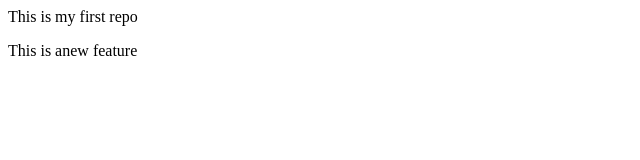
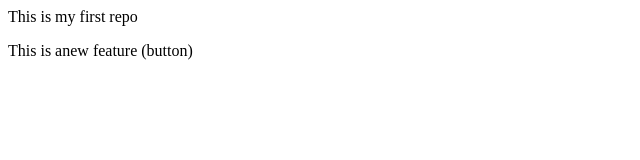
Before and after one commit to avinash07582/localrepo, a plain HTML site: page index.html in a window 1280 px wide. Shown: the full height of the page, 0-640 px from the left. Drawn offline with Linux system fonts and the light colour scheme.

```diff
--- a/index.html
+++ b/index.html
@@ -1,4 +1,4 @@
 <p>This is my first repo</p>
-<p>This is  anew feature
+<p>This is  anew feature (button)
 
 </p>
```
